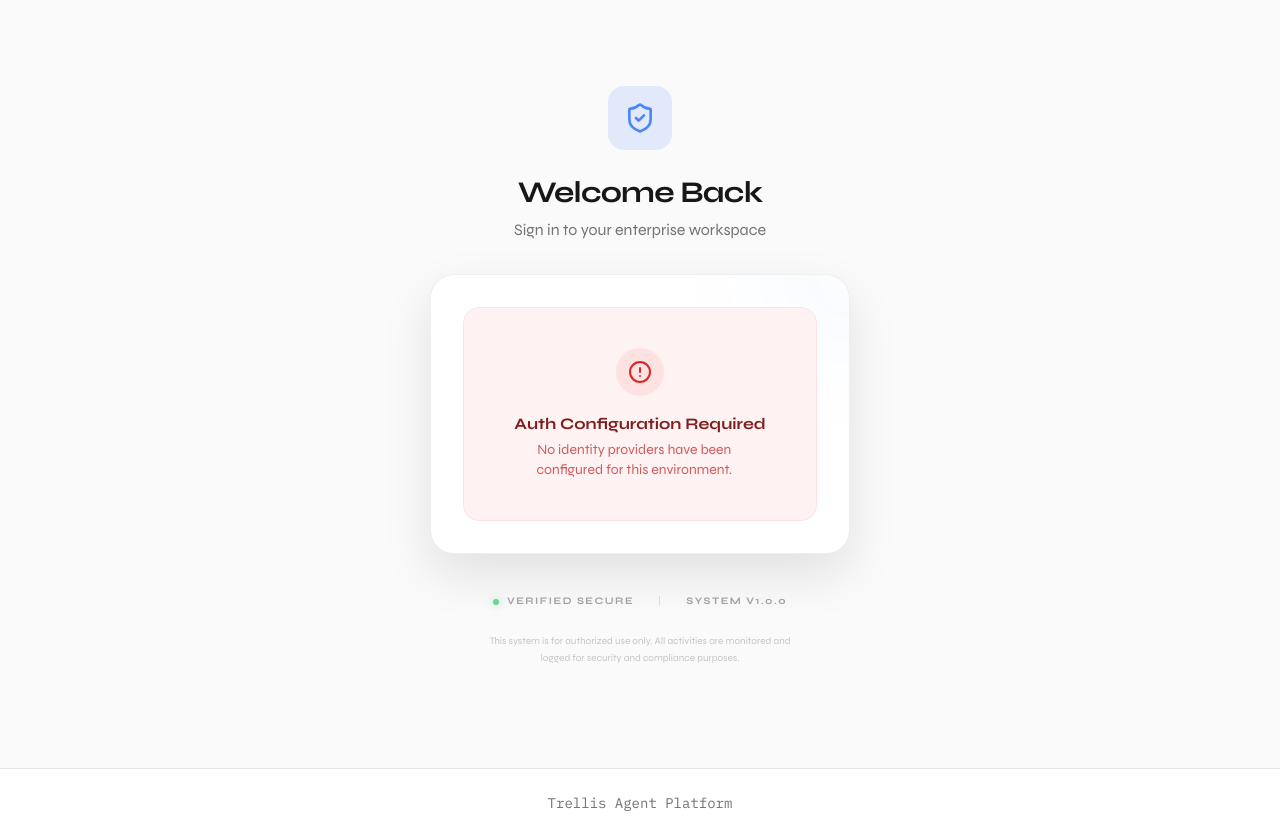
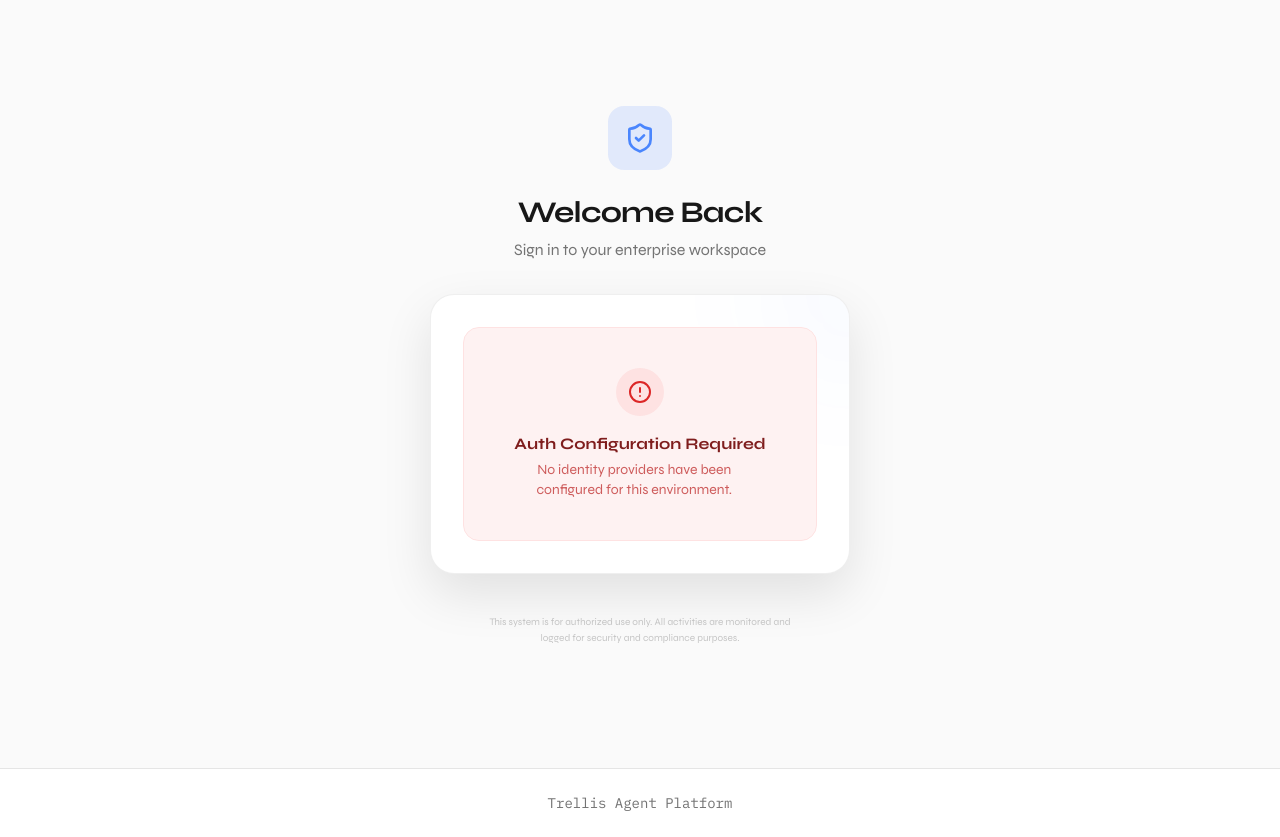
Before and after one commit to laraibkazi92/trellis-agent-platform, a Python web app: template templates/login.html in a window 1280 px wide. Shown: the part 61-898 px from the top of the page. Run offline with Jinja, Linux system fonts and the light colour scheme; the template is opened without the code that fills it, so the values that code supplies are empty; some libraries are stand-ins or nearby versions.

Commit message:
ui: remove version and secure status from login footer

```diff
--- a/templates/login.html
+++ b/templates/login.html
@@ -66,14 +66,6 @@
 
         <!-- Footer Info -->
         <div class="mt-10 flex flex-col items-center gap-6">
-            <div class="flex items-center gap-6 text-[10px] font-bold text-neutral-400 uppercase tracking-[0.15em]">
-                <span class="flex items-center gap-2">
-                    <span class="w-1.5 h-1.5 rounded-full bg-green-500 shadow-[0_0_8px_rgba(34,197,94,0.6)] animate-pulse"></span>
-                    Verified Secure
-                </span>
-                <span class="text-neutral-300 dark:text-neutral-800 font-normal">|</span>
-                <span>System v1.0.0</span>
-            </div>
 
             <p class="text-[10px] text-neutral-400 dark:text-neutral-500 text-center max-w-[320px] leading-relaxed opacity-60">
                 This system is for authorized use only. All activities are monitored and logged for security and compliance purposes.
```
